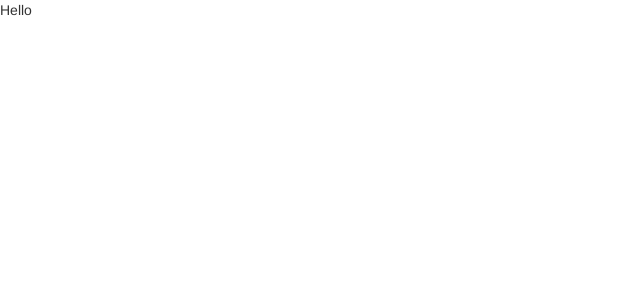
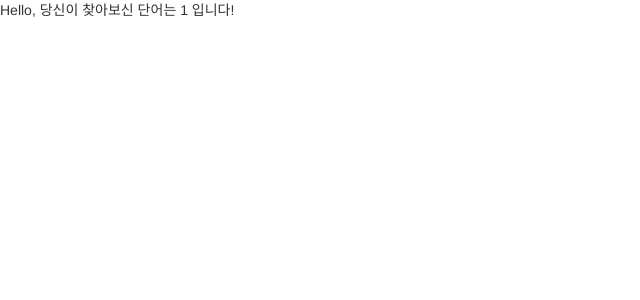
Before and after one commit to paulsoh/react-tutorial, a React (Create React App) app: page /word/1 in a window 1280 px wide. Shown: the top 300 px of the page, without its empty margins (0-640 px from the left). Built offline with nearby package versions, Linux system fonts and the light colour scheme.

Commit message:
Add params props to WordDescriptionPage page

```diff
--- a/src/WordDescriptionPage.js
+++ b/src/WordDescriptionPage.js
@@ -4,7 +4,7 @@ class WordDescriptionPage extends React.Component {
   render = () => {
     return (
       <div>
-        Hello
+        Hello, 당신이 찾아보신 단어는 {`${this.props.match.params.word}`} 입니다!
       </div>
     )
   }
```
